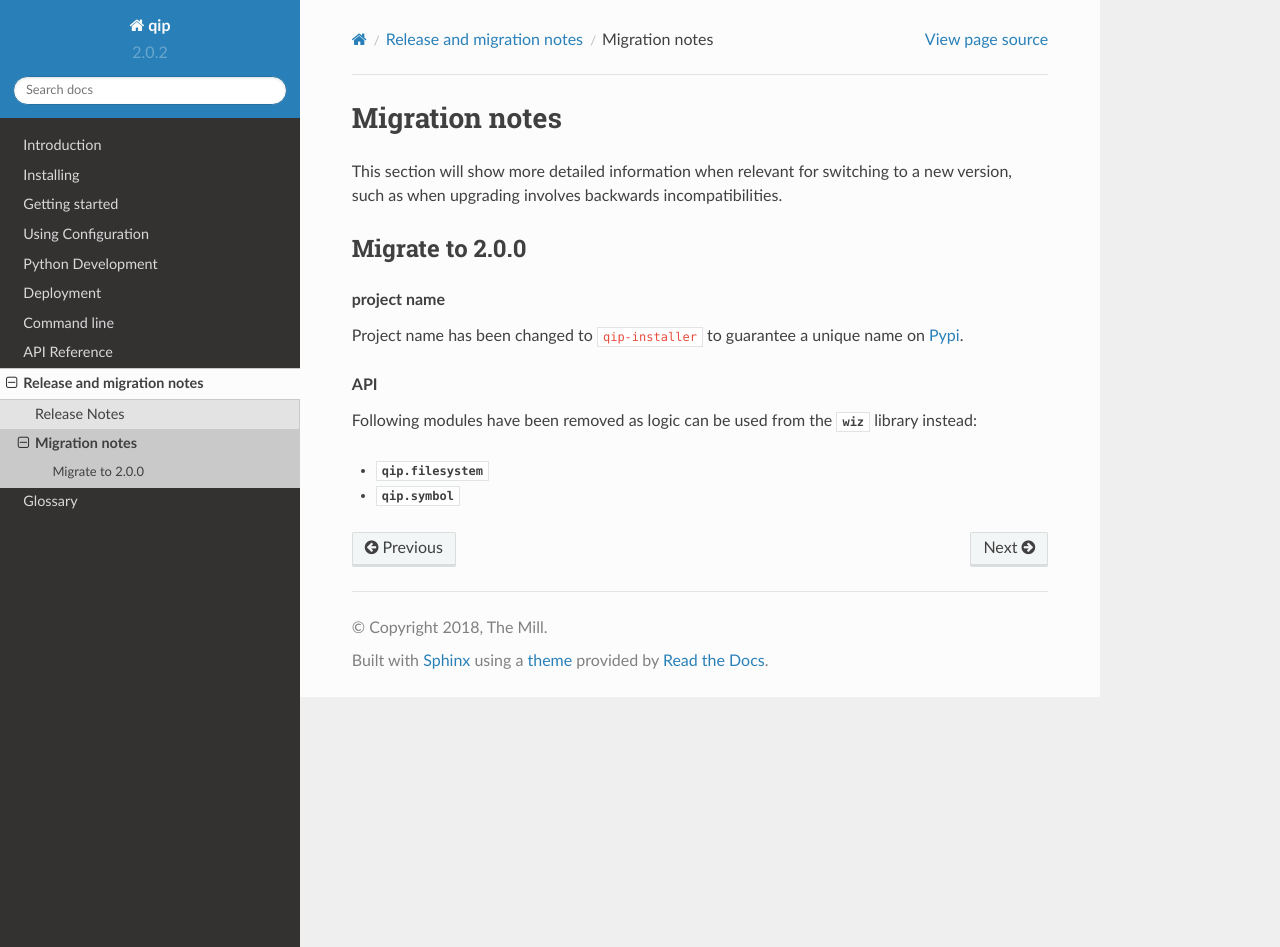
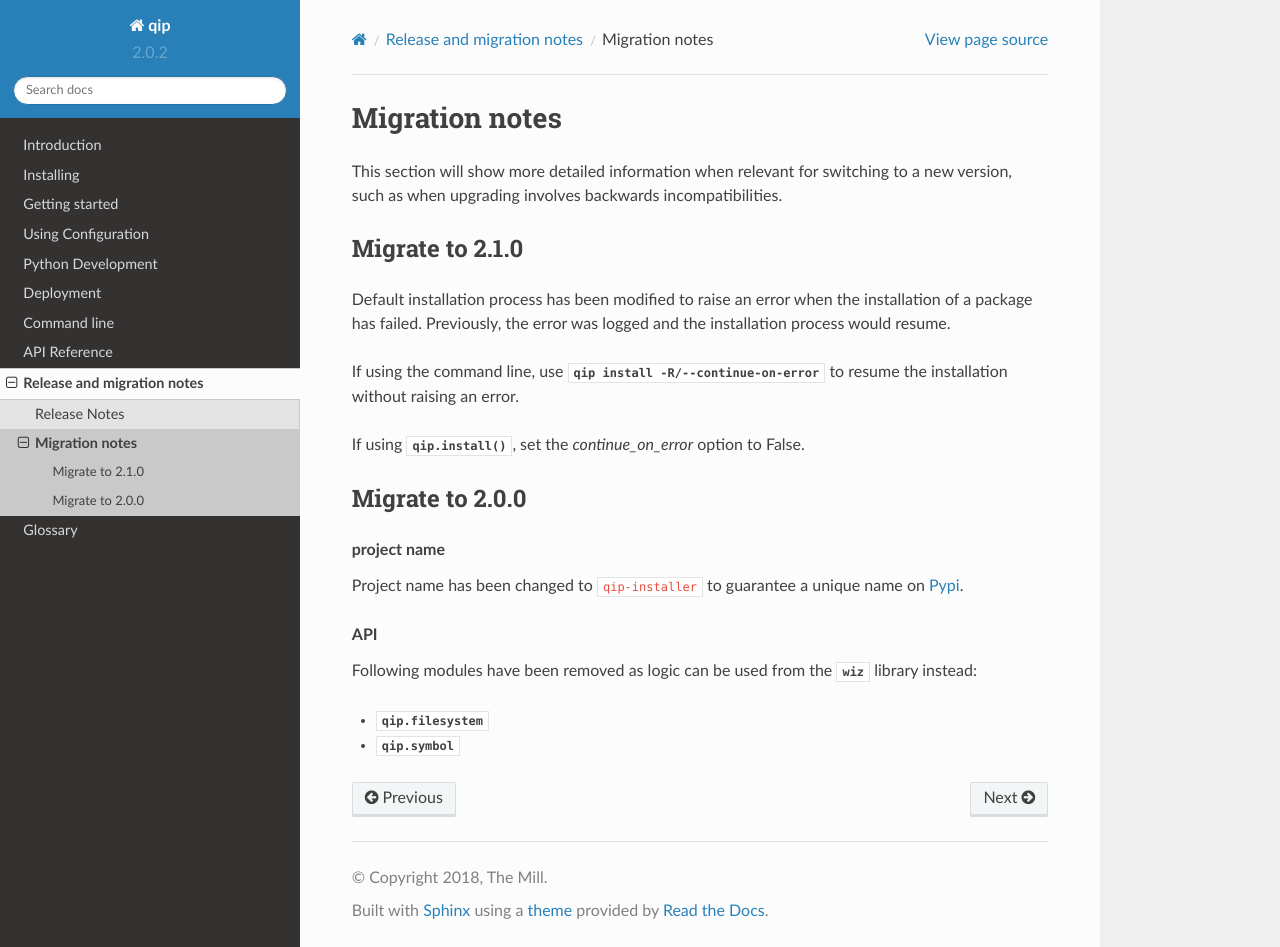
Before and after one commit to themill/qip, a Sphinx documentation site: the page built from doc/release/migration_notes.rst, in a window 1280 px wide and 947 px high. Built offline with Sphinx 7.4.7 and the Read the Docs theme 2.0.0, drawn with Linux system fonts in a browser that asks for light colours.

Commit message:
Update release notes and migration notes

```diff
--- a/doc/release/migration_notes.rst
+++ b/doc/release/migration_notes.rst
@@ -6,6 +6,20 @@ Migration notes
 
 This section will show more detailed information when relevant for switching to
 a new version, such as when upgrading involves backwards incompatibilities.
+
+.. _release/migration/2.1.0:
+
+Migrate to 2.1.0
+================
+
+Default installation process has been modified to raise an error when the
+installation of a package has failed. Previously, the error was logged and the
+installation process would resume.
+
+If using the command line, use :option:`qip install -R/--continue-on-error
+<qip install -R>` to resume the installation without raising an error.
+
+If using :func:`qip.install`, set the `continue_on_error` option to False.
 
 .. _release/migration/2.0.0:
 
```
Also changed, not shown: doc/release/release_notes.rst (+16 -0 lines).
